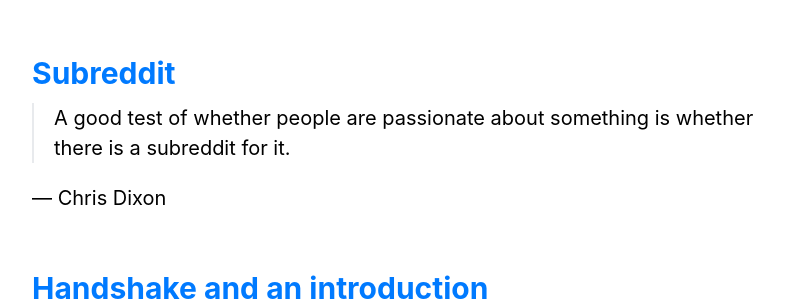
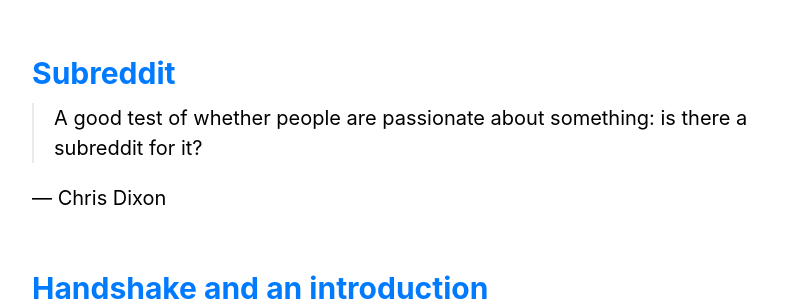
Before and after one commit to zachwill/blog, a Jekyll site: the page built from index.html, in a window 1280 px wide and 900 px high, scrolled down 385 px. Shown: the part 154-455 px from the top of the window, without its empty margins (238-1036 px from the left). Built offline with Jekyll 4.4.1, drawn with Linux system fonts in a browser that asks for light colours.

Commit message:
Slightly tweak wording

```diff
--- a/_posts/2023-12-01-subreddit-for-it.md
+++ b/_posts/2023-12-01-subreddit-for-it.md
@@ -4,6 +4,6 @@
 permalink : /subreddit/
 ---
 
-> A good test of whether people are passionate about something is whether there is a subreddit for it.
+> A good test of whether people are passionate about something: is there a subreddit for it?
 
 &mdash; Chris Dixon
```
